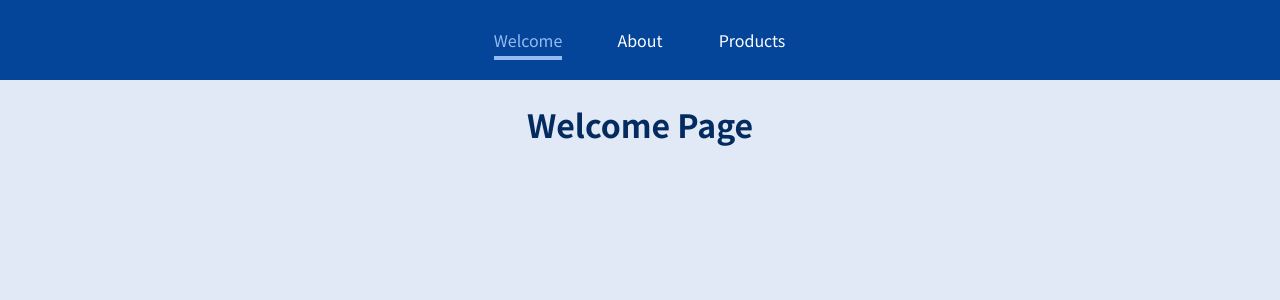
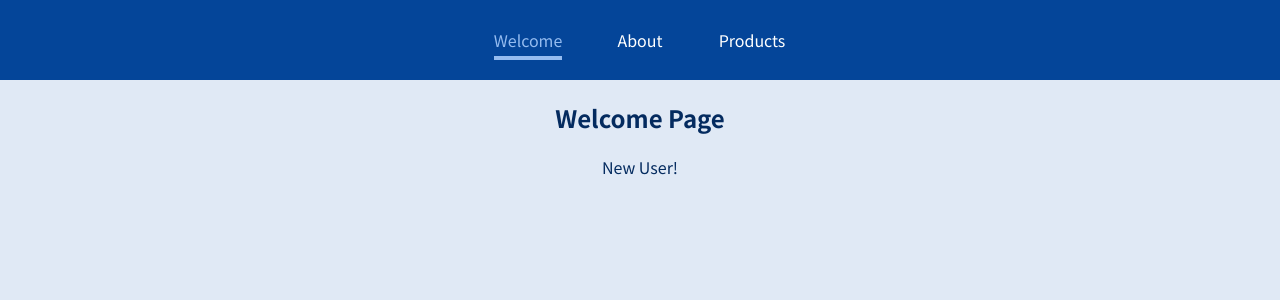
Before and after one commit to martinwachira/how2React-Redefined-2, a React (Create React App) app: page /welcome/new-user in a window 1280 px wide. Shown: the top 300 px of the page. Built offline with nearby package versions, Linux system fonts and the light colour scheme; the HTML template or start-up script is replaced by a standard one.

Commit message:
redirect via Redirect hook

```diff
--- a/src/App.js
+++ b/src/App.js
@@ -1,4 +1,4 @@
-import { Route, Switch } from "react-router-dom";
+import { Redirect, Route, Switch } from "react-router-dom";
 
 import About from "./Pages/About";
 import Button from "./Components/Common/Button.js";
@@ -13,6 +13,9 @@ function App() {
       {/* <Button label="Register"></Button> */}
       <MainHeader />
       <Switch>
+        <Route path="/" exact>
+          <Redirect to="/welcome" />
+        </Route>
         <Route path="/welcome">
           <Welcome />
         </Route>
--- a/src/Pages/Welcome.js
+++ b/src/Pages/Welcome.js
@@ -1,7 +1,15 @@
 import { React } from "react";
+import { Route } from "react-router-dom";
 
 const Welcome = () => {
-  return <h1>Welcome Page</h1>;
+  return (
+    <section>
+      <h1>Welcome Page</h1>
+      <Route path="/welcome/new-user">
+        <p>New User!</p>
+      </Route>
+    </section>
+  );
 };
 
 export default Welcome;
```
